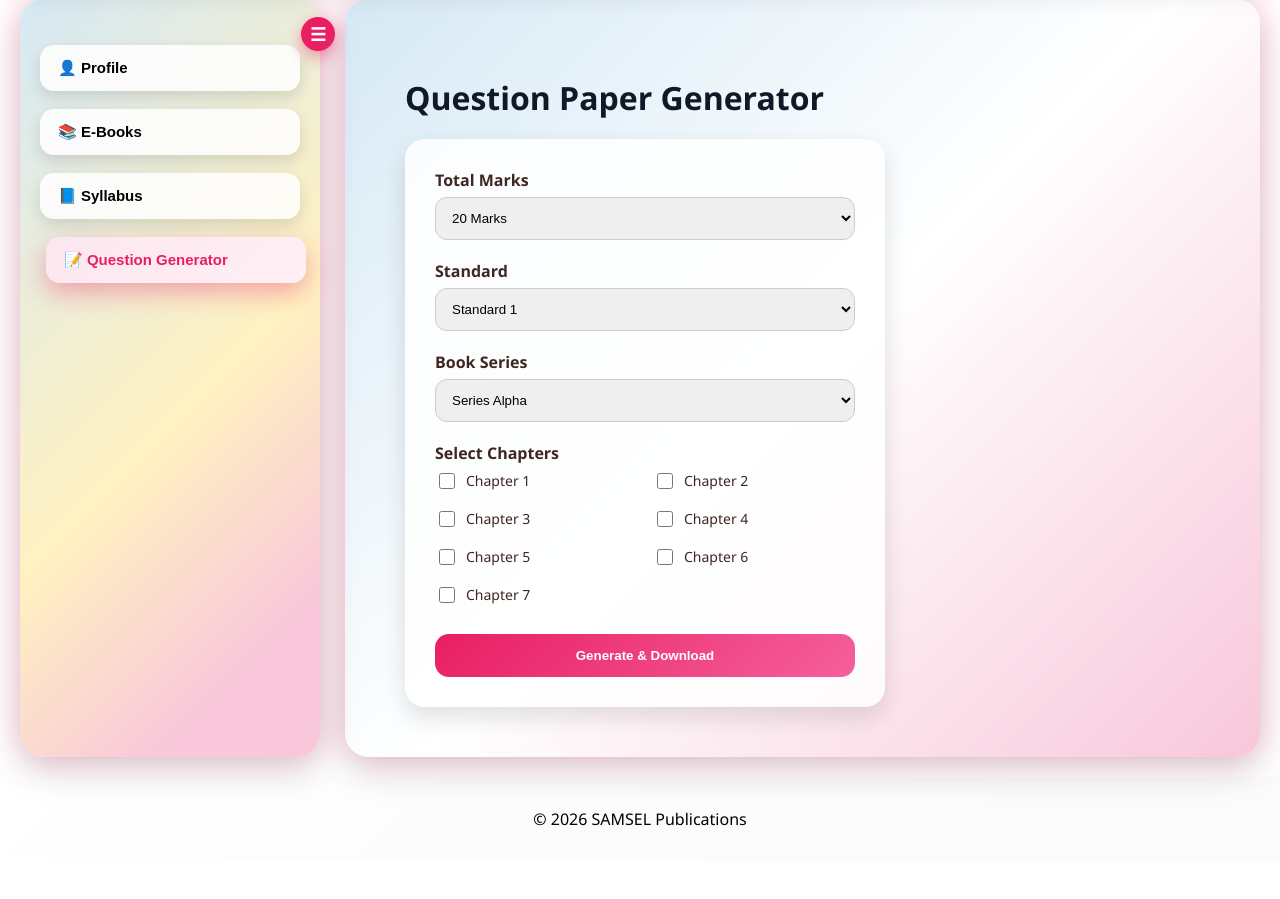
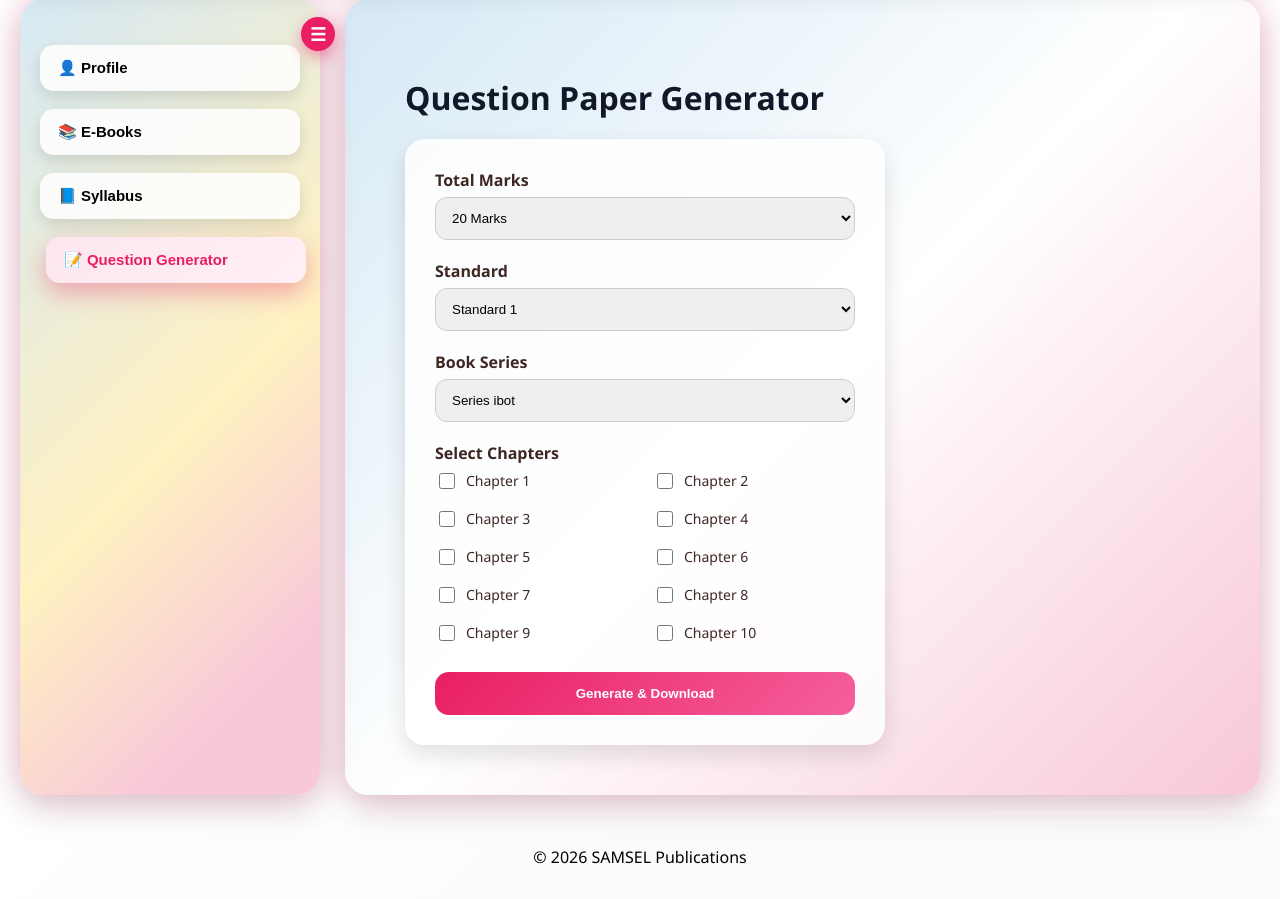
Before and after one commit to roshanrocker26-del/SAMSEL_REPO, a Django app: page /teacher/dashboard/ in a window 1280 px wide, after a click that opens the changed part. Shown: the part 135-1034 px from the top of the page. Before the commit the page ends 961 px from the top, so only its background shows below. Run offline with Django 5.2, Linux system fonts and the light colour scheme.

Commit message:
updated teacher dashboard

```diff
--- a/samsel_website/templates/teacher_dashboard.html
+++ b/samsel_website/templates/teacher_dashboard.html
@@ -1,6 +1,7 @@
 {% load static %}
 <!DOCTYPE html>
 <html lang="en">
+
 <head>
     <meta charset="UTF-8">
     <title>Teacher Dashboard | SAMSEL</title>
@@ -8,6 +9,7 @@
     <link rel="stylesheet" href="{% static 'css/teacher_dashboard.css' %}">
     <link rel="stylesheet" href="{% static 'css/navbar.css' %}">
 </head>
+
 <body>
 
     <header>
@@ -106,6 +108,10 @@
                     <label>Total Marks</label>
                     <select name="total_marks">
                         <option value="20">20 Marks</option>
+                        <option value="30">30 Marks</option>
+                        <option value="40">40 Marks</option>
+                        <option value="50">50 Marks</option>
+                        <option value="60">60 Marks</option>
                     </select>
 
                     <!-- Standard -->
@@ -125,9 +131,16 @@
                     <!-- Book Series -->
                     <label>Book Series</label>
                     <select name="series">
-            <option value="alpha">Series Alpha</option>
-            <option value="beta">Series Beta</option>
-            <option value="gamma">Series Gamma</option>
+                        <option value="ibot">Series ibot</option>
+                        <option value="ismart">Series ismart</option>
+                        <option value="iwhizz">Series iwhizz</option>
+                        <option value="Application 2007">Series Application 2007</option>
+                        <option value="Application 2016">Series Application 2016</option>
+                        <option value="Young Wizard">Series Young Wizard</option>
+                        <option value="Programming">Series Programming</option>
+                        <option value="Right-click">Series Right-click</option>
+                        <option value="My Computer">Series My Computer</option>
+                        <option value="Little Wizard">Series iwhizz</option>
                     </select>
 
                     <!-- Chapters -->
@@ -140,6 +153,9 @@
                         <label><input type="checkbox" name="chapters" value="5"> Chapter 5</label>
                         <label><input type="checkbox" name="chapters" value="6"> Chapter 6</label>
                         <label><input type="checkbox" name="chapters" value="7"> Chapter 7</label>
+                        <label><input type="checkbox" name="chapters" value="8"> Chapter 8</label>
+                        <label><input type="checkbox" name="chapters" value="9"> Chapter 9</label>
+                        <label><input type="checkbox" name="chapters" value="10"> Chapter 10</label>
                     </div>
 
                     <button type="submit">Generate & Download</button>
@@ -157,4 +173,5 @@
 
     <script src="{% static 'js/scroll.js' %}"></script>
 </body>
+
 </html>
--- a/samsel_website/views.py
+++ b/samsel_website/views.py
@@ -225,6 +225,7 @@ def generate_paper(request):
     if request.method == "POST":
 
         selected_chapters = request.POST.getlist("chapters")
+        total_marks = request.POST.get("total_marks", 20)
 
         json_path = os.path.join(
             settings.BASE_DIR,
@@ -244,7 +245,7 @@ def generate_paper(request):
             if str(ch["chapter_id"]) in selected_chapters
         ]
 
-        paper = generate_question_paper(chosen_chapters)
+        paper = generate_question_paper(chosen_chapters, total_marks=total_marks)
 
         return render(request, "generated_paper.html", {
             "paper": paper
@@ -262,13 +263,14 @@ def download_paper_pdf(request):
         data = json.load(f)
 
     chapters = data["chapters"]
-    paper = generate_question_paper(chapters)
+    total_marks = request.GET.get("marks", 20)
+    paper = generate_question_paper(chapters, total_marks=total_marks)
 
     html = render_to_string("generated_paper.html", {"paper": paper})
 
     response = HttpResponse(content_type="application/pdf")
     response["Content-Disposition"] = (
-        'attachment; filename="question_paper_20_marks.pdf"'
+        f'attachment; filename="question_paper_{total_marks}_marks.pdf"'
     )
 
     pisa.CreatePDF(html, dest=response)
```
Also changed, not shown: samsel_website/services/paper_generator.py (+20 -7 lines), samsel_website/templates/generated_paper.html (+19 -14 lines). Lines whose indentation alone changed are shown as unchanged.
